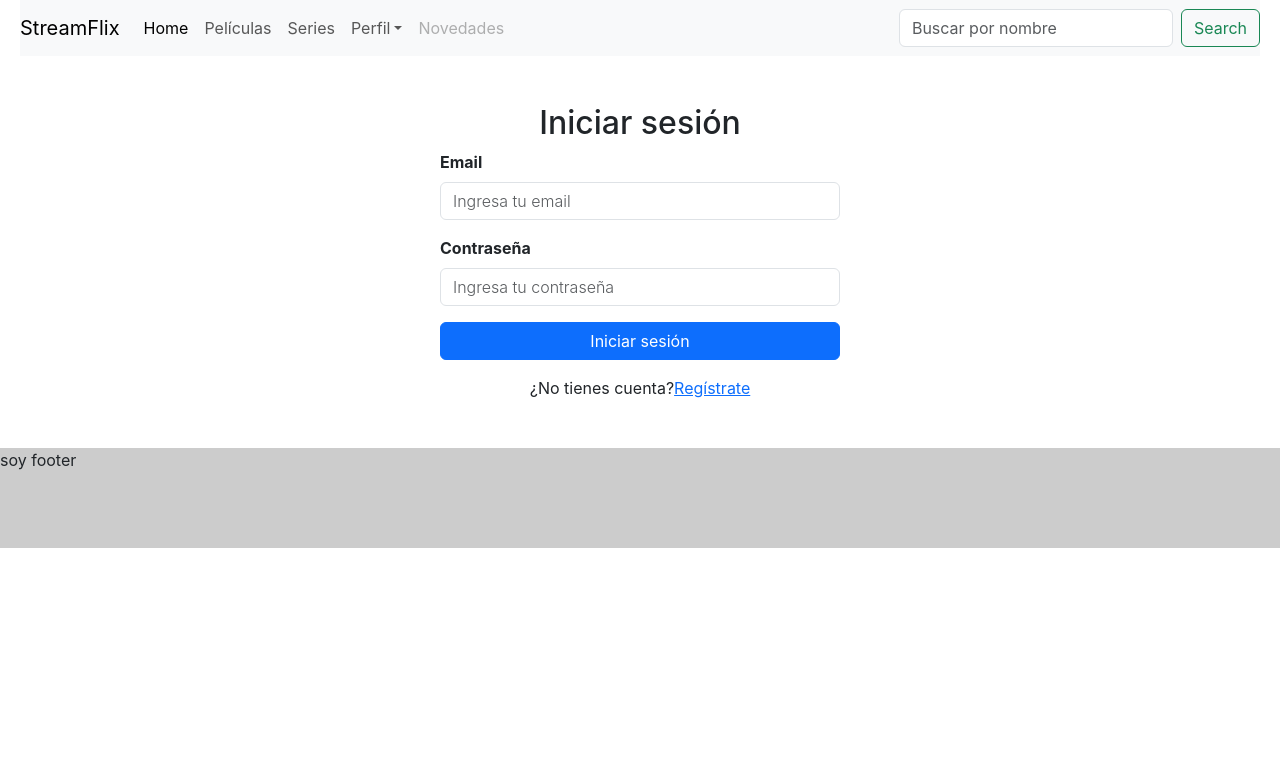
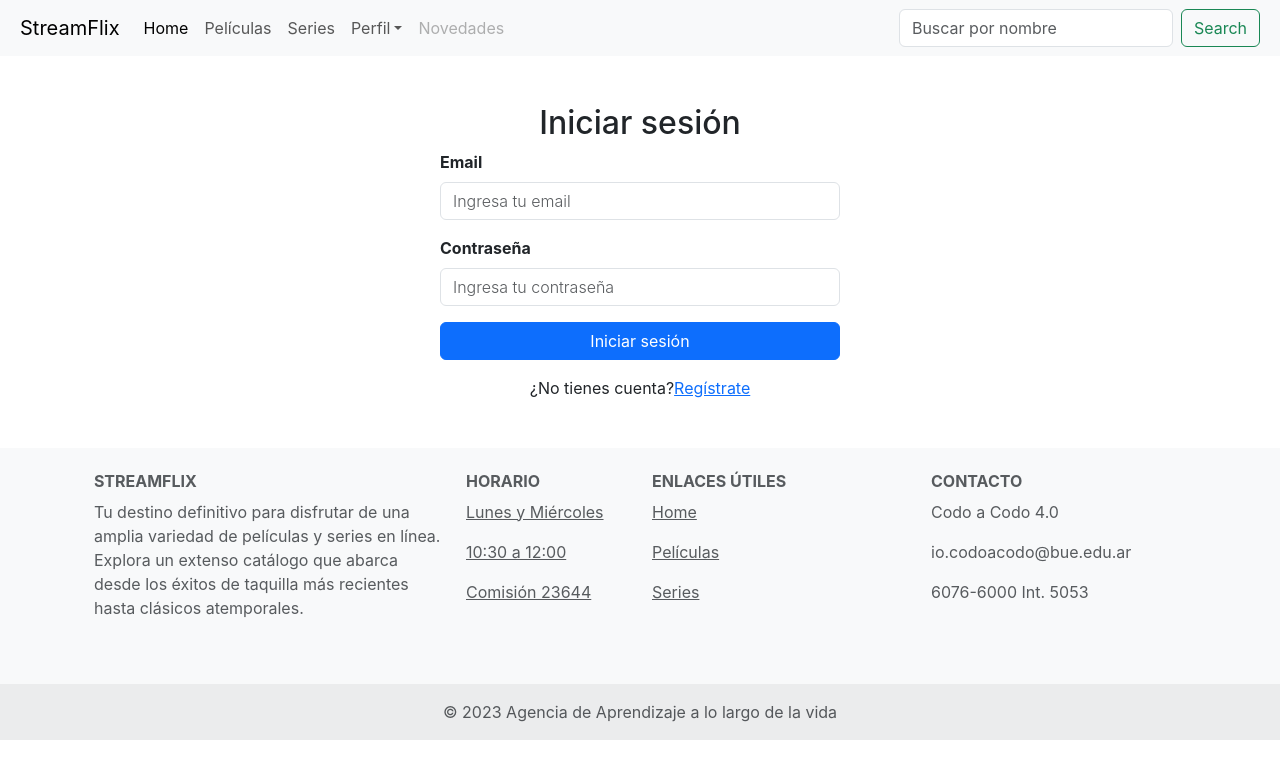
Before and after one commit to pulguen/StreamFlix, a React (Create React App) app: page /login in a window 1280 px wide. Shown: the top 778 px of the page. Built offline with nearby package versions, Linux system fonts and the light colour scheme; no server answers; the HTML template or start-up script is replaced by a standard one.

Commit message:
Estilos al footer con bootstrap

```diff
--- a/public/index.html
+++ b/public/index.html
@@ -5,7 +5,7 @@
   <meta charset="utf-8" />
   <meta name="viewport" content="width=device-width, initial-scale=1" />
   <meta name="description" content="Web site created using create-react-app" />
-  <title>React App</title>
+  <title>Streamflix</title>
 </head>
 
 <body>
--- a/src/components/Footer/Footer.jsx
+++ b/src/components/Footer/Footer.jsx
@@ -1,9 +1,67 @@
+import React from 'react';
+import { Container, Row, Col } from 'react-bootstrap';
+
 const Footer = () => {
   return (
-    <div style={{ height: "100px", backgroundColor: "#ccc" }}>
-      soy footer
-    </div>
-  )
-}
+    <footer className="bg-light text-center text-lg-start text-muted">
+      <Container className="p-4">
+        <Row className="justify-content-md-center"> {/* Center the columns */}
+          <Col md="4" className="mb-4">
+            <h6 className="text-uppercase fw-bold">StreamFlix</h6>
+            <p>
+              Tu destino definitivo para disfrutar de una amplia variedad de películas y series en línea.
+              Explora un extenso catálogo que abarca desde los éxitos de taquilla más recientes hasta clásicos atemporales.
+            </p>
+          </Col>
+          <Col md="2" className="mb-4">
+            <h6 className="text-uppercase fw-bold">Horario</h6>
+            <p>
+              <a href="#!" className="text-reset">
+                Lunes y Miércoles
+              </a>
+            </p>
+            <p>
+              <a href="#!" className="text-reset">
+                10:30 a 12:00
+              </a>
+            </p>
+            <p>
+              <a href="#!" className="text-reset">
+                Comisión 23644
+              </a>
+            </p>
+          </Col>
+          <Col md="3" className="mb-4">
+            <h6 className="text-uppercase fw-bold">Enlaces Útiles</h6>
+            <p>
+              <a href="#!" className="text-reset">
+                Home
+              </a>
+            </p>
+            <p>
+              <a href="#!" className="text-reset">
+                Películas
+              </a>
+            </p>
+            <p>
+              <a href="#!" className="text-reset">
+                Series
+              </a>
+            </p>
+          </Col>
+          <Col md="3" className="mb-4">
+            <h6 className="text-uppercase fw-bold">Contacto</h6>
+            <p className="fas fa-home me-2">Codo a Codo 4.0</p>
+            <p className="fas fa-envelope me-2">io.codoacodo@bue.edu.ar</p>
+            <p className="fas fa-phone me-2">6076-6000 Int. 5053</p>
+          </Col>
+        </Row>
+      </Container>
+      <div className="text-center p-3" style={{ backgroundColor: 'rgba(0, 0, 0, 0.05)' }}>
+        © {new Date().getFullYear()} Agencia de Aprendizaje a lo largo de la vida
+      </div>
+    </footer>
+  );
+};
 
-export default Footer
+export default Footer;
--- a/src/components/Navbar/Navbar.jsx
+++ b/src/components/Navbar/Navbar.jsx
@@ -25,7 +25,7 @@ const MyNavbar = () => {
     }
 
   return (
-    <Navbar bg="body-tertiary" expand="lg" style={{ marginLeft: '20px', marginRight: '20px' }}>
+    <Navbar bg="body-tertiary" expand="lg" style={{ paddingLeft: '20px', paddingRight: '20px' }}>
       <Navbar.Brand as={Link} to="/">StreamFlix</Navbar.Brand>
       <Navbar.Toggle aria-controls="navbarSupportedContent" />
       <Navbar.Collapse id="navbarSupportedContent">
```
